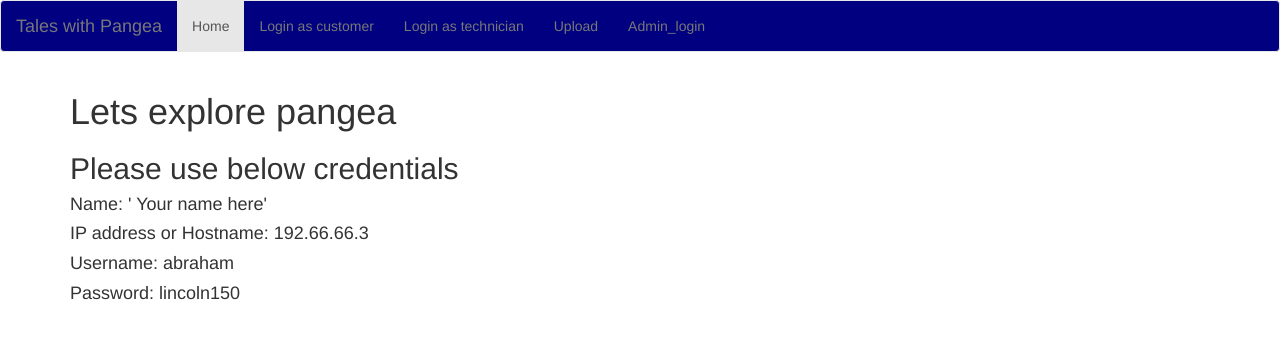
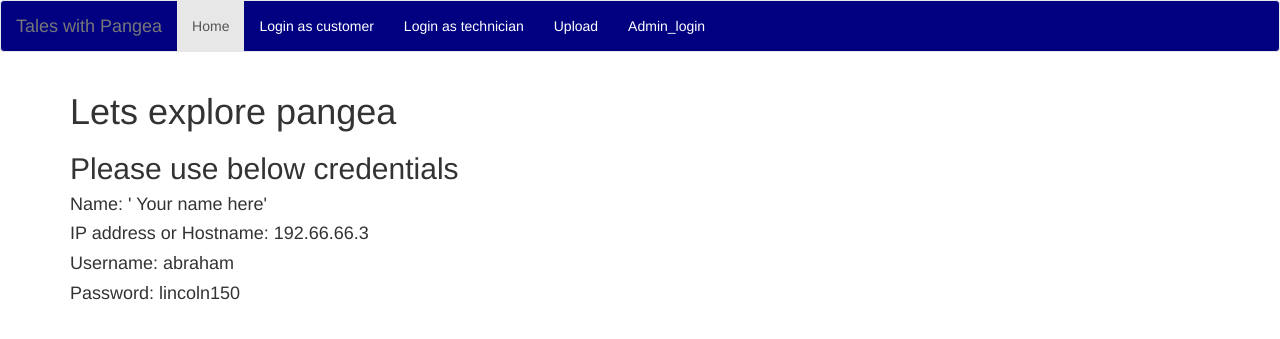
Before and after one commit to talesoftechnology/tales_with_pangea, a Flask app: page / in a window 1280 px wide. Shown: the top 339 px of the page. Run offline with Flask 2, Linux system fonts and the light colour scheme; some libraries are stand-ins or nearby versions.

Commit message:
color added

```diff
--- a/templates/home.html
+++ b/templates/home.html
@@ -6,6 +6,9 @@
     <style>
         .navbar-default {
             background-color: navy;
+        }
+        .navbar-default .navbar-nav>li>a {
+            color: white;
         }
     </style>
 </head>
```
